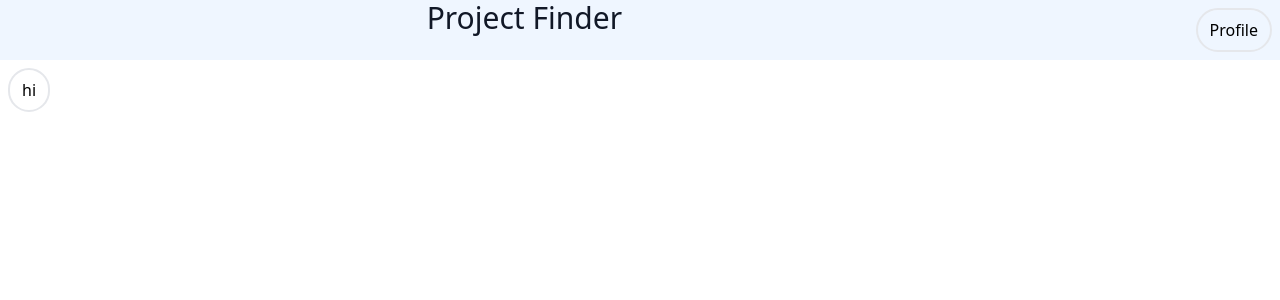
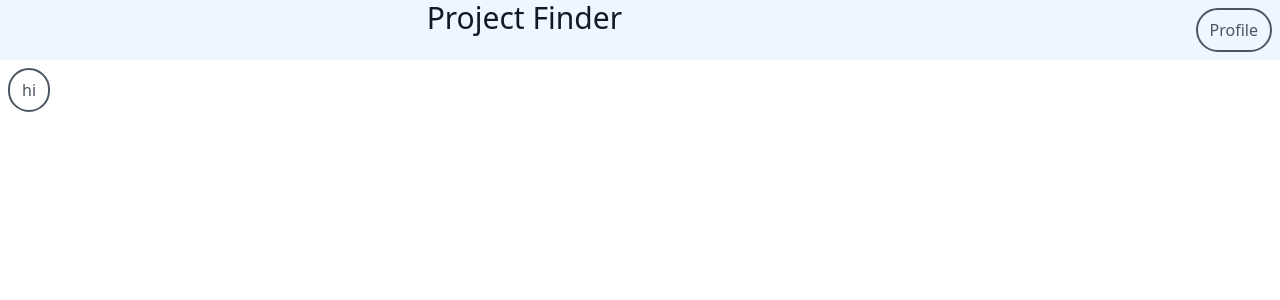
Before and after one commit to kiserd/OSU-CS467-Capstone-Project, a Next.js app in the folder portfolio-project-matching-app/: page /test_Nav in a window 1280 px wide. Shown: the top 300 px of the page. Built offline with nearby package versions, Linux system fonts and the light colour scheme.

Commit message:
Add 'addClassName' prop to button to apply additional styling to button components when needed

```diff
--- a/portfolio-project-matching-app/components/Button.js
+++ b/portfolio-project-matching-app/components/Button.js
@@ -1,12 +1,12 @@
 import styles from './Button.module.css';
 
-const Button = ({text, type='btn', onClick}) => {
+const Button = ({text, type='btnGeneral', onClick, addClassName=""}) => {
     // Types of buttons:
     //      btnGeneral
     //      btnWarning
     //
     return (
-        <button className={styles[type]} onClick={onClick}>{text}</button>
+        <button className={`${styles[type]} ${addClassName}`} onClick={onClick}>{text}</button>
     );
 };
 
```
